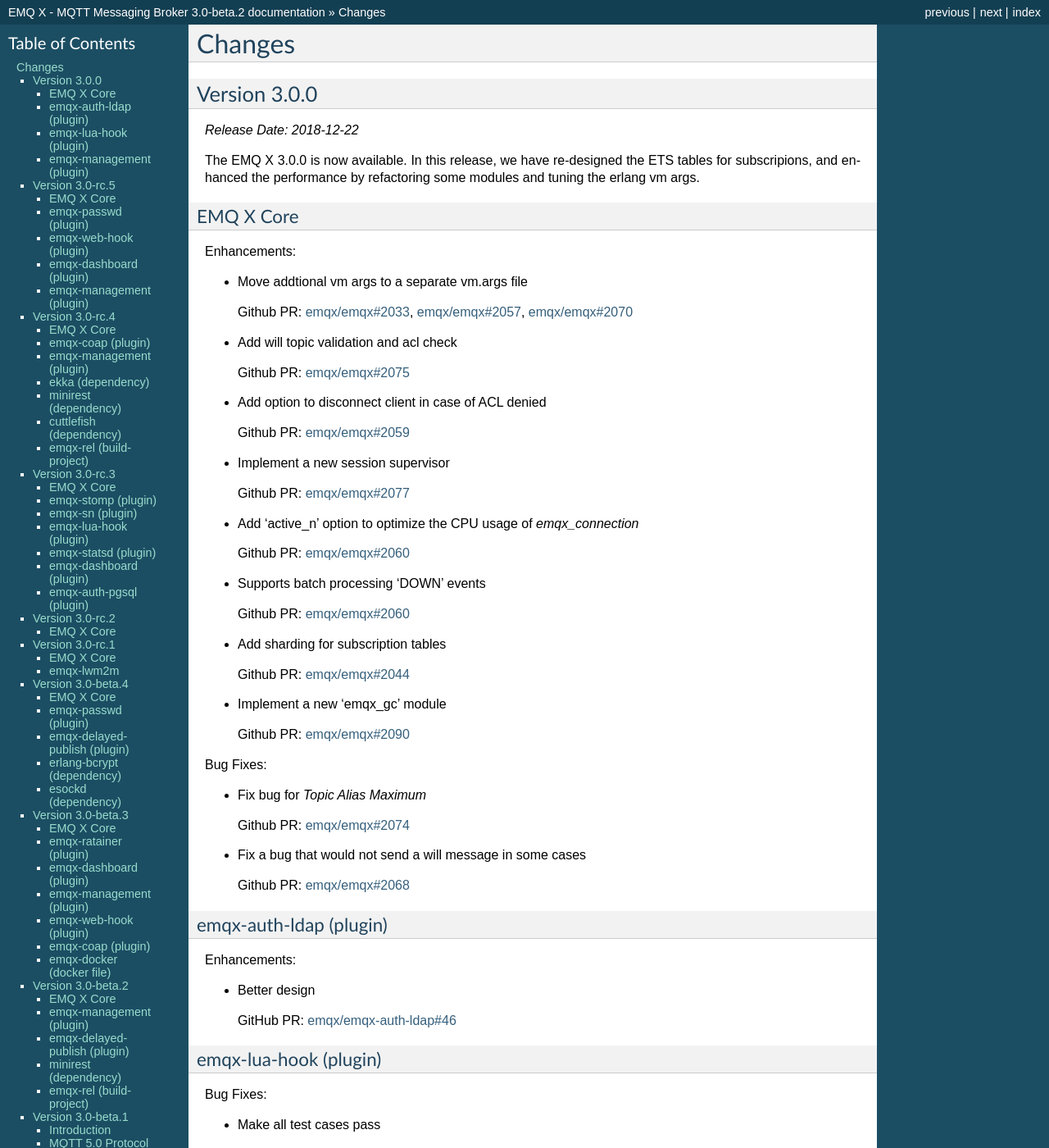
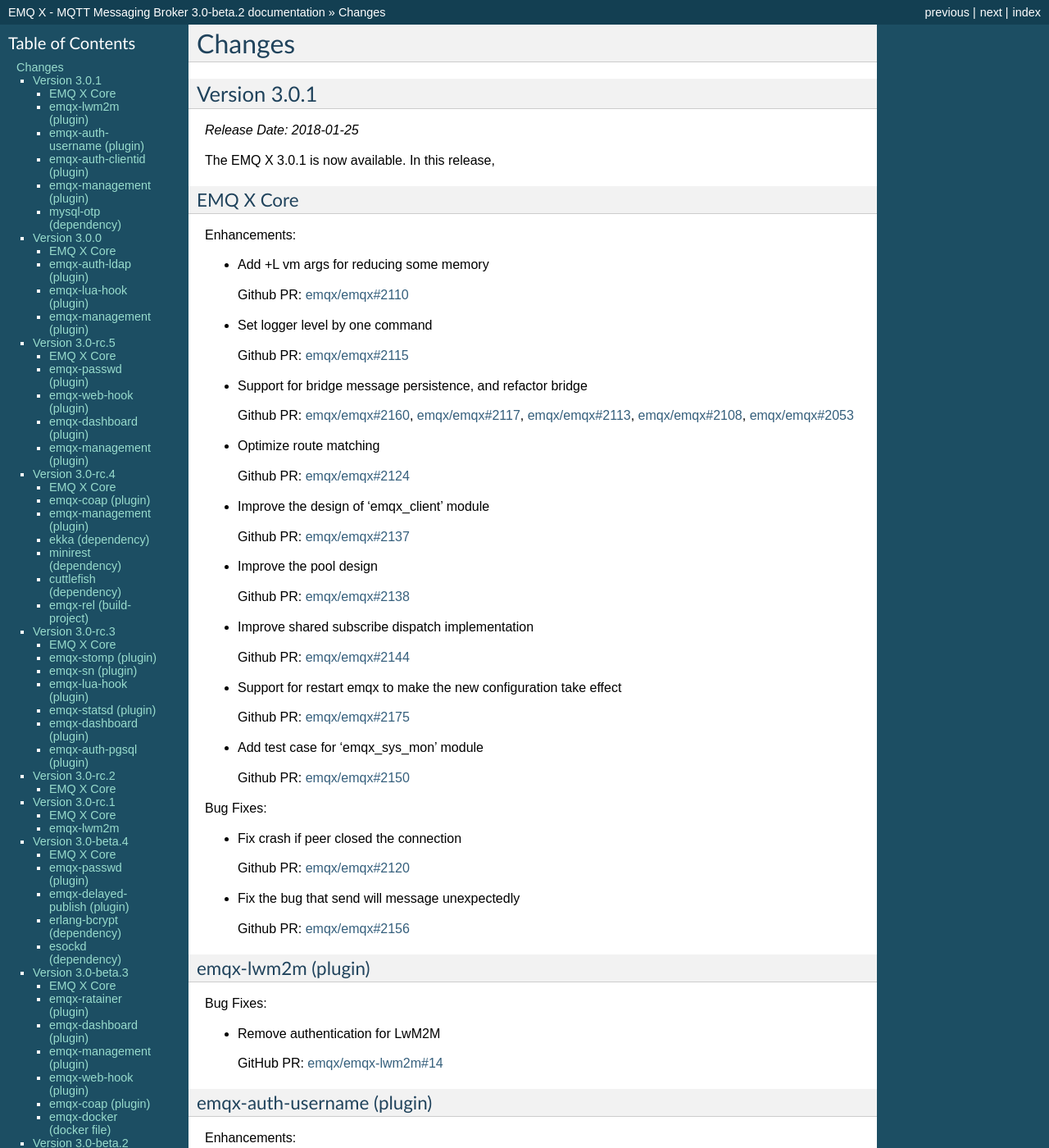
Before and after one commit to emqxarchive/emqx-docs-en, a Sphinx documentation site: the page built from source/changes.rst, in a window 1280 px wide and 1400 px high. Shown: the whole window at 82% size. Built offline with Sphinx 7.4.7, drawn with Linux system fonts in a browser that asks for light colours; some of the changed text lies outside the part shown.

Commit message:
Version 3.0.1 change log

```diff
--- a/source/changes.rst
+++ b/source/changes.rst
@@ -4,6 +4,132 @@
 =======
 Changes
 =======
+
+.. _release_3.0.1:
+
+------------------
+Version 3.0.1
+------------------
+
+*Release Date: 2018-01-25*
+
+The EMQ X 3.0.1 is now available. In this release,
+
+EMQ X Core
+----------
+
+Enhancements:
+
+- Add +L vm args for reducing some memory
+
+  Github PR:
+  `emqx/emqx#2110 <https://github.com/emqx/emqx/pull/2110>`_
+
+- Set logger level by one command
+
+  Github PR:
+  `emqx/emqx#2115 <https://github.com/emqx/emqx/pull/2115>`_
+
+- Support for bridge message persistence, and refactor bridge
+
+  Github PR:
+  `emqx/emqx#2160 <https://github.com/emqx/emqx/pull/2160>`_,
+  `emqx/emqx#2117 <https://github.com/emqx/emqx/pull/2117>`_,
+  `emqx/emqx#2113 <https://github.com/emqx/emqx/pull/2113>`_,
+  `emqx/emqx#2108 <https://github.com/emqx/emqx/pull/2108>`_,
+  `emqx/emqx#2053 <https://github.com/emqx/emqx/pull/2053>`_
+
+- Optimize route matching
+
+  Github PR:
+  `emqx/emqx#2124 <https://github.com/emqx/emqx/pull/2124>`_
+
+- Improve the design of 'emqx_client' module
+
+  Github PR:
+  `emqx/emqx#2137 <https://github.com/emqx/emqx/pull/2137>`_
+
+- Improve the pool design
+
+  Github PR:
+  `emqx/emqx#2138 <https://github.com/emqx/emqx/pull/2138>`_
+
+- Improve shared subscribe dispatch implementation
+
+  Github PR:
+  `emqx/emqx#2144 <https://github.com/emqx/emqx/pull/2144>`_
+
+- Support for restart emqx to make the new configuration take effect
+
+  Github PR:
+  `emqx/emqx#2175 <https://github.com/emqx/emqx/pull/2175>`_
+
+- Add test case for 'emqx_sys_mon' module
+
+  Github PR:
+  `emqx/emqx#2150 <https://github.com/emqx/emqx/pull/2150>`_
+
+Bug Fixes:
+
+- Fix crash if peer closed the connection
+
+  Github PR:
+  `emqx/emqx#2120 <https://github.com/emqx/emqx/pull/2120>`_
+
+- Fix the bug that send will message unexpectedly
+
+  Github PR:
+  `emqx/emqx#2156 <https://github.com/emqx/emqx/pull/2156>`_
+
+emqx-lwm2m (plugin)
+-------------------
+
+Bug Fixes:
+
+- Remove authentication for LwM2M
+
+  GitHub PR:
+  `emqx/emqx-lwm2m#14 <https://github.com/emqx/emqx-lwm2m/pull/14>`_
+
+emqx-auth-username (plugin)
+---------------------------
+
+Enhancements:
+
+- Support optional encryption modes
+
+  GitHub PR:
+  `emqx/emqx-auth-usernmae#64 <https://github.com/emqx/emqx-auth-username/pull/64>`_
+
+emqx-auth-clientid (plugin)
+---------------------------
+
+Enhancements:
+
+- Support optional encryption modes
+
+  GitHub PR:
+  `emqx/emqx-auth-clientid#52 <https://github.com/emqx/emqx-auth-username/pull/52>`_
+
+emqx-management (plugin)
+------------------------
+
+Enhancements:
+
+- Add 'plugins reload <Name>' CLI, support for reload plugin to make the new configuration take effect
+
+  Github PR:
+  `emqx/emqx-management#30 <https://github.com/emqx/emqx-management/pull/30>`_
+
+mysql-otp (dependency)
+----------------------
+
+Enhancements:
+
+- Add support for MySQL 8
+
+  GitHub PR:
+  `emqx/mysql-otp#1 <https://github.com/emqx/mysql-otp/pull/1>`_
 
 .. _release_3.0.0:
 
```
